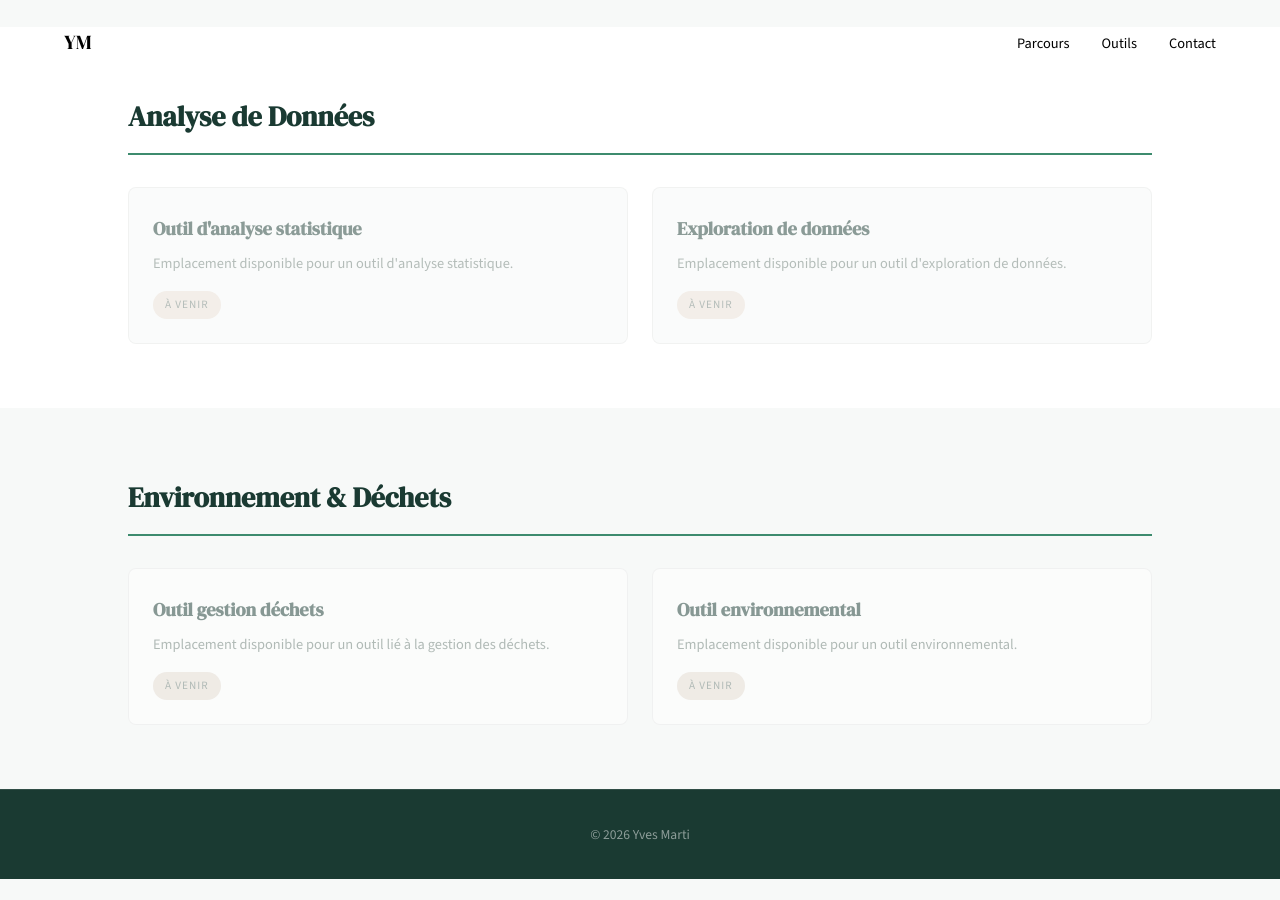
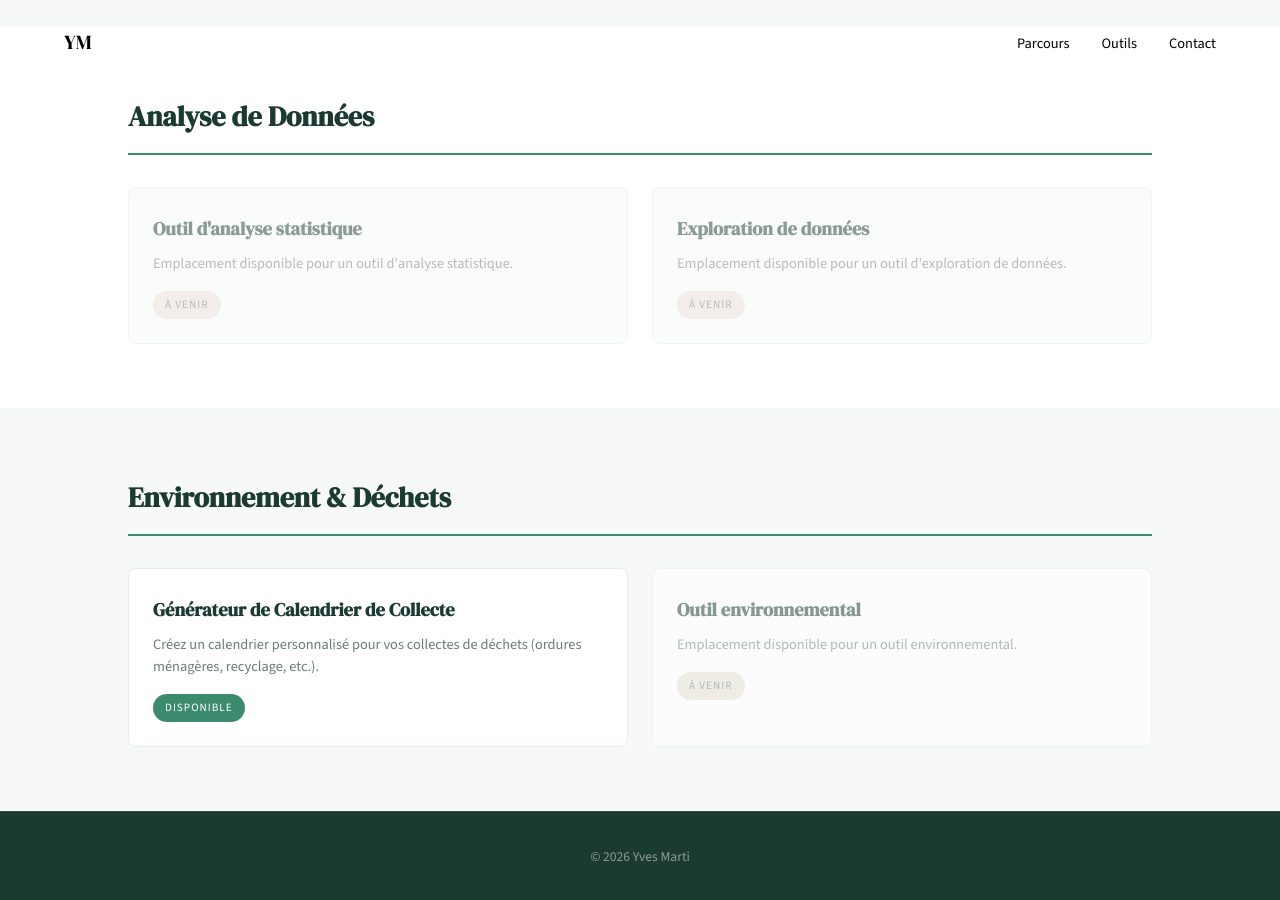
Before and after one commit to yvesmarti/yvesmarti.github.io, a Jekyll site: the page built from outils.html, in a window 1280 px wide and 900 px high, scrolled down 1008 px. Built offline with Jekyll 4.4.1, drawn with Linux system fonts in a browser that asks for light colours; before the commit the page ends 1887 px from its top, so only the background shows below that.

Commit message:
Ajout du générateur de calendrier de collecte dans la page Outils

```diff
--- a/_data/outils.yml
+++ b/_data/outils.yml
@@ -47,10 +47,10 @@
 
 - categorie: Environnement & Déchets
   outils:
-    - nom: Outil gestion déchets
-      description: Emplacement disponible pour un outil lié à la gestion des déchets.
-      lien: "#"
-      actif: false
+    - nom: Générateur de Calendrier de Collecte
+      description: Créez un calendrier personnalisé pour vos collectes de déchets (ordures ménagères, recyclage, etc.).
+      lien: outils/generateur_calendrier_collecte.html
+      actif: true
 
     - nom: Outil environnemental
       description: Emplacement disponible pour un outil environnemental.
```
